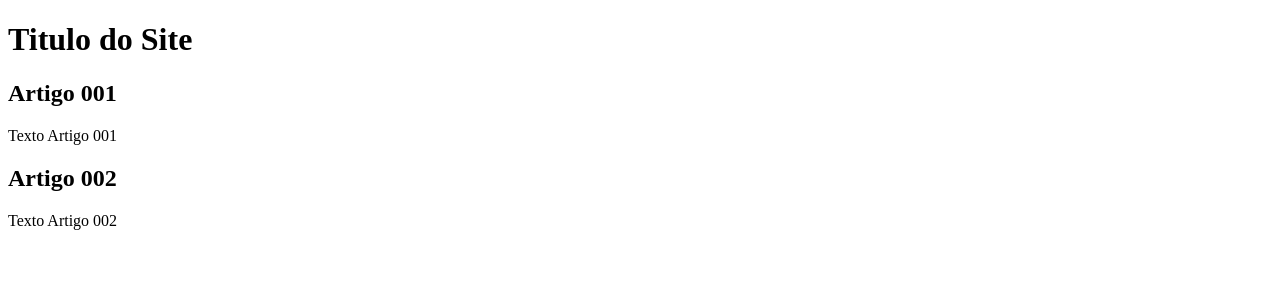
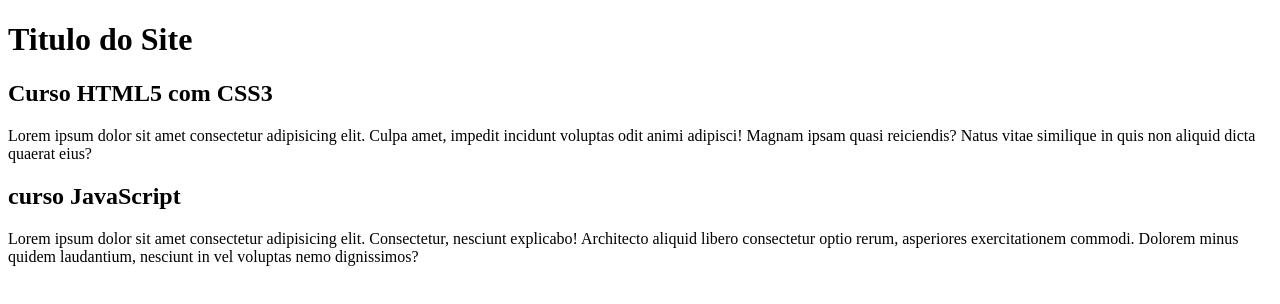
Before and after one commit to MarlonScripter/ProjetoSite, a plain HTML site: page index.html in a window 1280 px wide. Drawn offline with Linux system fonts and the light colour scheme.

Commit message:
comecei a escrever o conteúdo

```diff
--- a/index.html
+++ b/index.html
@@ -11,12 +11,12 @@
             <h1>Titulo do Site</h1>
         </header>
         <article>
-            <h2>Artigo 001</h2>
-            <p>Texto Artigo 001</p>
+            <h2>Curso HTML5 com CSS3</h2>
+            <p>Lorem ipsum dolor sit amet consectetur adipisicing elit. Culpa amet, impedit incidunt voluptas odit animi adipisci! Magnam ipsam quasi reiciendis? Natus vitae similique in quis non aliquid dicta quaerat eius?</p>
         </article>
         <article>
-            <h2>Artigo 002</h2>
-            <p>Texto Artigo 002</p>
+            <h2>curso JavaScript</h2>
+            <p>Lorem ipsum dolor sit amet consectetur adipisicing elit. Consectetur, nesciunt explicabo! Architecto aliquid libero consectetur optio rerum, asperiores exercitationem commodi. Dolorem minus quidem laudantium, nesciunt in vel voluptas nemo dignissimos?</p>
         </article>
     </main>
 </body>
```
